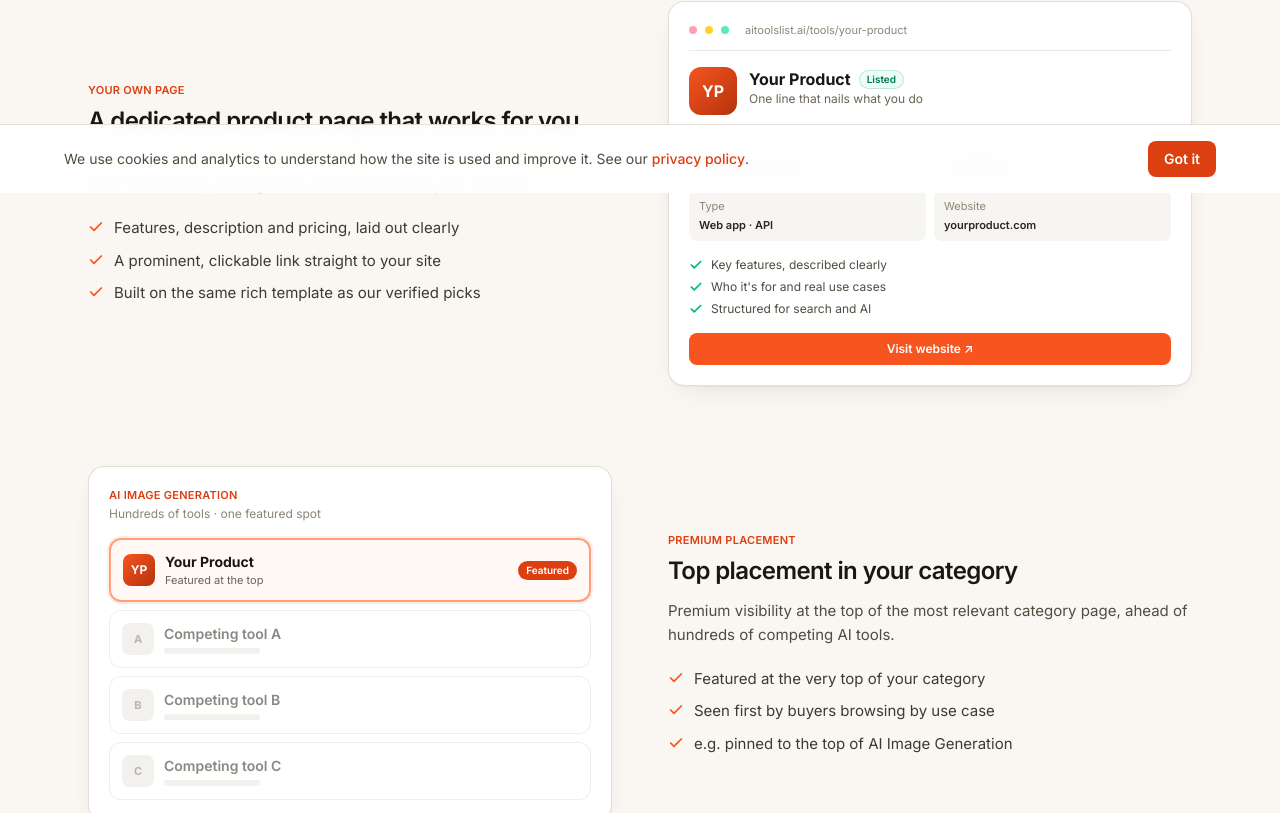
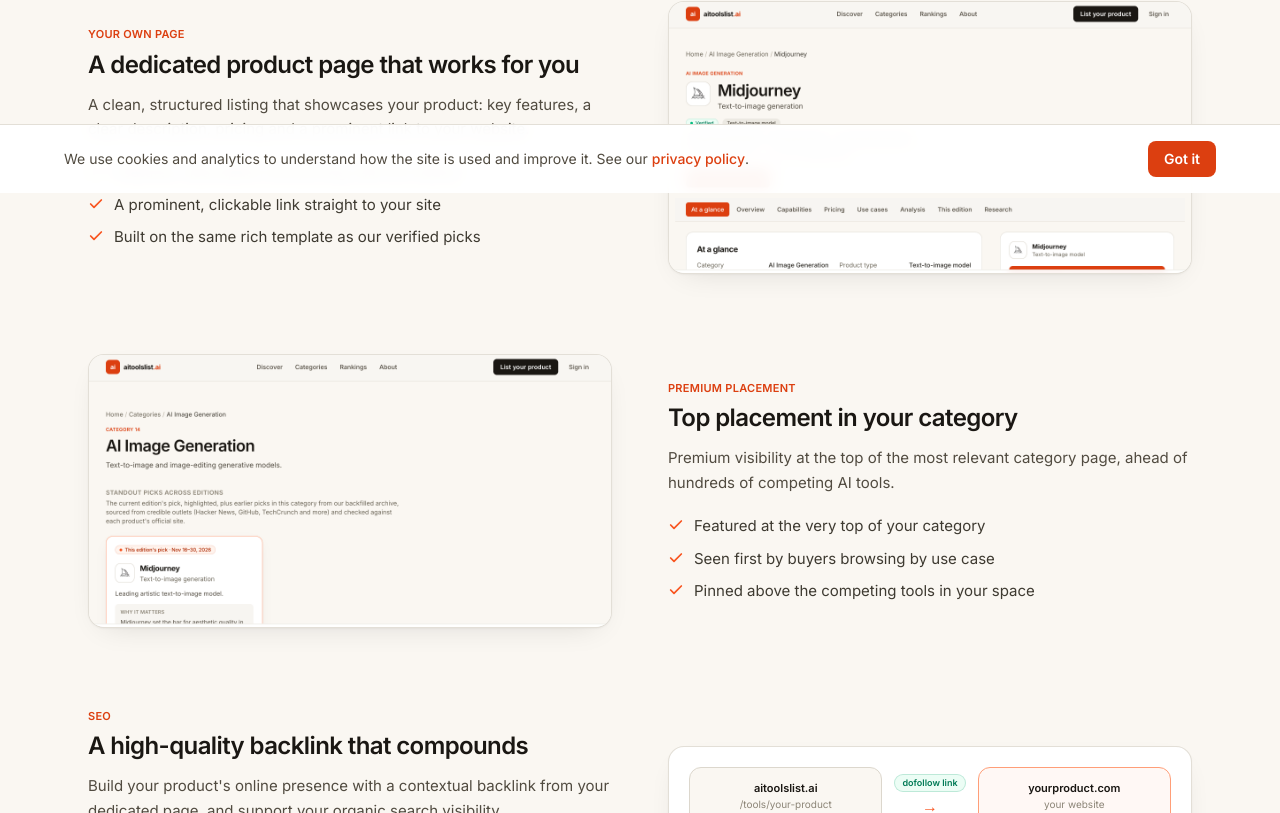
Before and after one commit to venkateshgupta5/aitoolslist, a Next.js app: page /submit-tool in a window 1280 px wide. Shown: the part 607-1420 px from the top of the page. Built offline with nearby package versions, Linux system fonts and the light colour scheme; no server answers.

Commit message:
List-your-product: use real page screenshots for product-page + category-page benefits (build trust); remove AI Image Generation placeholder text

```diff
--- a/app/submit-tool/page.tsx
+++ b/app/submit-tool/page.tsx
@@ -56,7 +56,7 @@ const benefits: {
     points: [
       "Featured at the very top of your category",
       "Seen first by buyers browsing by use case",
-      "e.g. pinned to the top of AI Image Generation",
+      "Pinned above the competing tools in your space",
     ],
     visual: "category",
   },
--- a/components/listing/visuals.tsx
+++ b/components/listing/visuals.tsx
@@ -10,81 +10,24 @@ const check = (
   </svg>
 );
 
-/** 1. A sample product page. */
-export function ProductPageMock() {
+/** Framed real screenshot. */
+function Screenshot({ src, alt }: { src: string; alt: string }) {
   return (
-    <div className="rounded-2xl border border-ink-200/80 bg-white p-5 card-ring">
-      <div className="flex items-center gap-2 border-b border-ink-100 pb-3 text-[11px] text-ink-400">
-        <span className="h-2 w-2 rounded-full bg-rose-300" />
-        <span className="h-2 w-2 rounded-full bg-amber-300" />
-        <span className="h-2 w-2 rounded-full bg-emerald-300" />
-        <span className="ml-2 truncate">aitoolslist.ai/tools/your-product</span>
-      </div>
-      <div className="mt-4 flex items-start gap-3">
-        <div className="flex h-12 w-12 shrink-0 items-center justify-center rounded-xl bg-gradient-to-br from-brand-500 to-brand-700 text-base font-bold text-white">
-          YP
-        </div>
-        <div className="min-w-0">
-          <div className="flex items-center gap-2">
-            <p className="text-base font-bold text-ink-900">Your Product</p>
-            <span className="rounded-full bg-emerald-50 px-2 py-0.5 text-[10px] font-semibold text-emerald-700 ring-1 ring-inset ring-emerald-600/20">
-              Listed
-            </span>
-          </div>
-          <p className="text-xs text-ink-500">One line that nails what you do</p>
-        </div>
-      </div>
-      <div className="mt-4 grid grid-cols-2 gap-2 text-[11px]">
-        {[["Category", "AI Image Generation"], ["Pricing", "From $19/mo"], ["Type", "Web app · API"], ["Website", "yourproduct.com"]].map(([k, v]) => (
-          <div key={k} className="rounded-lg bg-ink-50 px-2.5 py-2">
-            <p className="text-ink-400">{k}</p>
-            <p className="mt-0.5 font-semibold text-ink-800">{v}</p>
-          </div>
-        ))}
-      </div>
-      <div className="mt-4 space-y-1.5">
-        {["Key features, described clearly", "Who it's for and real use cases", "Structured for search and AI"].map((t) => (
-          <p key={t} className="flex items-center gap-2 text-xs text-ink-600">{check}{t}</p>
-        ))}
-      </div>
-      <div className="mt-4 rounded-lg bg-brand-500 py-2 text-center text-xs font-semibold text-white">
-        Visit website ↗
-      </div>
+    <div className="overflow-hidden rounded-2xl border border-ink-200/80 bg-white shadow-xl shadow-ink-900/5 card-ring">
+      {/* eslint-disable-next-line @next/next/no-img-element */}
+      <img src={src} alt={alt} width={2360} height={1228} loading="lazy" className="w-full" />
     </div>
   );
 }
 
-/** 2. A category page with the featured product pinned on top. */
+/** 1. An actual aitoolslist.ai product page. */
+export function ProductPageMock() {
+  return <Screenshot src="/screens/product-page.png" alt="An actual product page on aitoolslist.ai, with a verified profile, structured details and a link to the product's website" />;
+}
+
+/** 2. An actual category page with the featured product at the top. */
 export function CategoryPlacementMock() {
-  return (
-    <div className="rounded-2xl border border-ink-200/80 bg-white p-5 card-ring">
-      <p className="text-[11px] font-semibold uppercase tracking-wide text-brand-600">AI Image Generation</p>
-      <p className="mt-0.5 text-xs text-ink-400">Hundreds of tools · one featured spot</p>
-
-      <div className="mt-4 rounded-xl border-2 border-brand-300 bg-brand-50/60 p-3 ring-2 ring-brand-500/10">
-        <div className="flex items-center gap-2.5">
-          <div className="flex h-8 w-8 items-center justify-center rounded-lg bg-gradient-to-br from-brand-500 to-brand-700 text-xs font-bold text-white">YP</div>
-          <div className="min-w-0 flex-1">
-            <p className="text-sm font-bold text-ink-900">Your Product</p>
-            <p className="text-[11px] text-ink-500">Featured at the top</p>
-          </div>
-          <span className="rounded-full bg-brand-600 px-2 py-0.5 text-[10px] font-semibold text-white">Featured</span>
-        </div>
-      </div>
-
-      <div className="mt-2 space-y-2 opacity-60">
-        {["Competing tool A", "Competing tool B", "Competing tool C"].map((n, i) => (
-          <div key={n} className="flex items-center gap-2.5 rounded-xl border border-ink-200/70 bg-white p-3">
-            <div className="flex h-8 w-8 items-center justify-center rounded-lg bg-ink-100 text-[11px] font-bold text-ink-400">{String.fromCharCode(65 + i)}</div>
-            <div className="min-w-0 flex-1">
-              <p className="text-sm font-semibold text-ink-700">{n}</p>
-              <div className="mt-1 h-1.5 w-24 rounded-full bg-ink-100" />
-            </div>
-          </div>
-        ))}
-      </div>
-    </div>
-  );
+  return <Screenshot src="/screens/category-page.png" alt="An actual category page on aitoolslist.ai, with the featured product highlighted at the top" />;
 }
 
 /** 3. SEO ecosystem: our profile links out to your site. */
```
Also changed, not shown: public/screens/category-page.png (added), public/screens/product-page.png (added).
